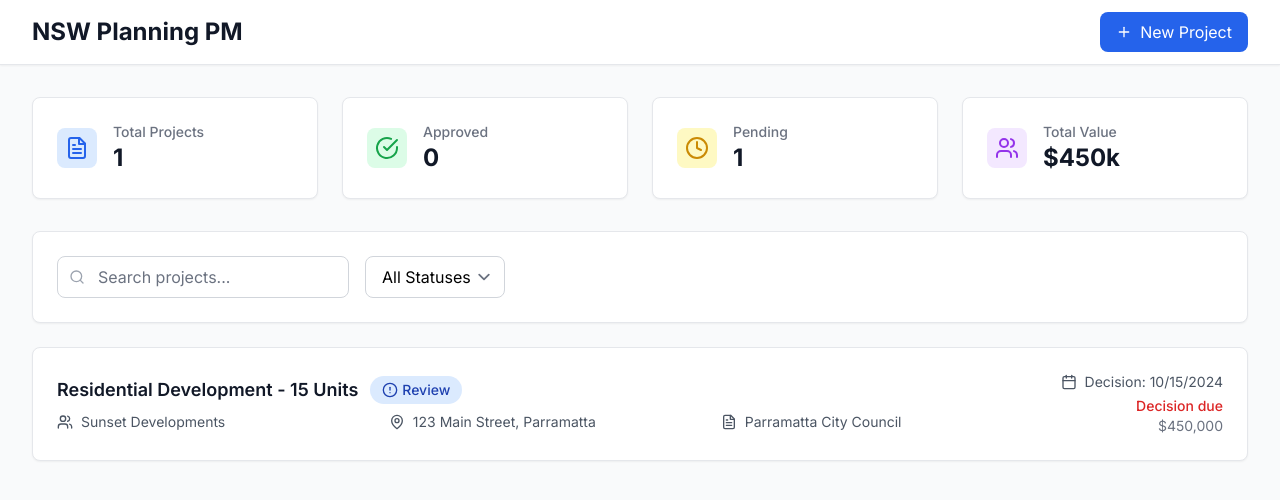
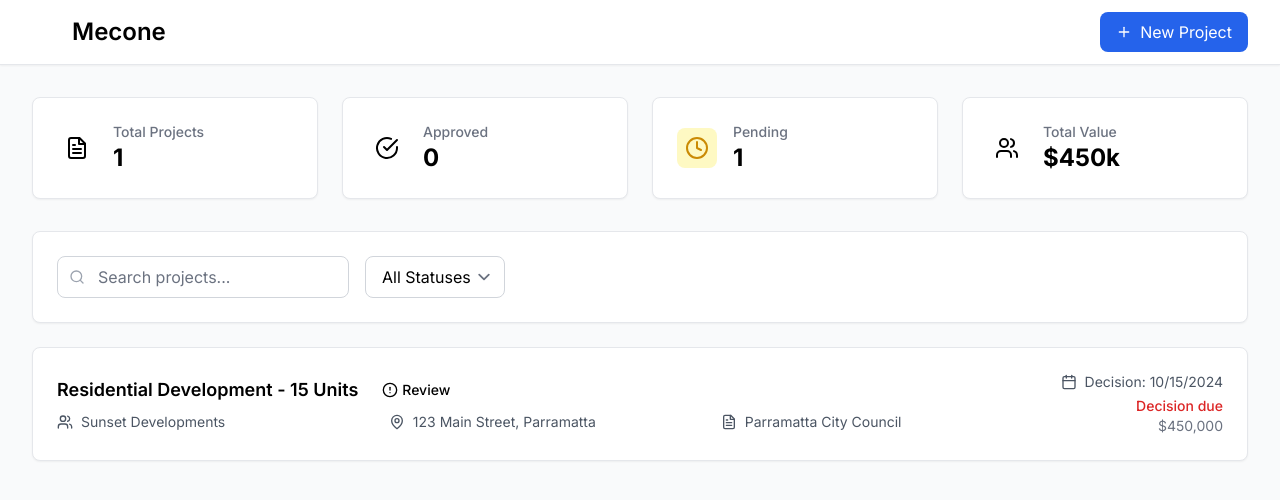
Before and after one commit to benfrsc-del/BenAppDemo, a Next.js app: page / in a window 1280 px wide. Shown: the top 500 px of the page. Built offline with nearby package versions, Linux system fonts and the light colour scheme.

Commit message:
Update page.tsx

```diff
--- a/app/page.tsx
+++ b/app/page.tsx
@@ -67,6 +67,18 @@ const calculateDaysRemaining = (expectedDecision: string): number => {
   return Math.max(0, diffDays)
 }
 
+// Mecone Logo Component
+const MeconeLogo = () => (
+  <div className="flex items-center gap-2">
+    <div className="flex gap-1">
+      <div className="w-2 h-6 bg-mecone-lawn transform -skew-x-12"></div>
+      <div className="w-2 h-6 bg-mecone-lawn transform -skew-x-12 opacity-70"></div>
+      <div className="w-2 h-6 bg-mecone-lawn transform -skew-x-12 opacity-40"></div>
+    </div>
+    <span className="text-2xl font-semibold text-mecone-forest">Mecone</span>
+  </div>
+)
+
 export default function Dashboard() {
   const [projects, setProjects] = useState<Project[]>([])
   const [filterStatus, setFilterStatus] = useState<string>('all')
@@ -76,7 +88,7 @@ export default function Dashboard() {
   const [viewingProject, setViewingProject] = useState<Project | null>(null)
 
   useEffect(() => {
-    const savedProjects = localStorage.getItem('nswPlanningProjects')
+    const savedProjects = localStorage.getItem('meconePlanningProjects')
     if (savedProjects) {
       const parsed = JSON.parse(savedProjects)
       const updatedProjects = parsed.map((project: Project) => ({
@@ -105,13 +117,13 @@ export default function Dashboard() {
         }
       ]
       setProjects(sampleProjects)
-      localStorage.setItem('nswPlanningProjects', JSON.stringify(sampleProjects))
+      localStorage.setItem('meconePlanningProjects', JSON.stringify(sampleProjects))
     }
   }, [])
 
   useEffect(() => {
     if (projects.length > 0) {
-      localStorage.setItem('nswPlanningProjects', JSON.stringify(projects))
+      localStorage.setItem('meconePlanningProjects', JSON.stringify(projects))
     }
   }, [projects])
 
@@ -154,13 +166,13 @@ export default function Dashboard() {
     const baseClasses = 'status-badge'
     switch (status) {
       case 'submitted':
-        return `${baseClasses} status-submitted`
+        return `${baseClasses} bg-yellow-100 text-yellow-800`
       case 'review':
-        return `${baseClasses} status-review`
+        return `${baseClasses} bg-mecone-iris/20 text-mecone-purple`
       case 'approved':
-        return `${baseClasses} status-approved`
+        return `${baseClasses} bg-mecone-lawn/20 text-mecone-forest`
       case 'conditional':
-        return `${baseClasses} status-conditional`
+        return `${baseClasses} bg-orange-100 text-orange-800`
       default:
         return baseClasses
     }
@@ -225,7 +237,7 @@ export default function Dashboard() {
         <div className="bg-white rounded-lg shadow-xl max-w-2xl w-full max-h-[90vh] overflow-y-auto">
           <div className="p-6">
             <div className="flex justify-between items-center mb-6">
-              <h2 className="text-2xl font-bold text-gray-900">
+              <h2 className="text-2xl font-bold text-mecone-greenfield">
                 {project ? 'Edit Project' : 'Add New Project'}
               </h2>
               <button onClick={onCancel} className="text-gray-400 hover:text-gray-600">
@@ -244,7 +256,7 @@ export default function Dashboard() {
                     required
                     value={formData.name}
                     onChange={(e) => setFormData({ ...formData, name: e.target.value })}
-                    className="w-full px-3 py-2 border border-gray-300 rounded-md focus:outline-none focus:ring-2 focus:ring-blue-500"
+                    className="w-full px-3 py-2 border border-gray-300 rounded-md focus:outline-none focus:ring-2 focus:ring-mecone-lawn"
                   />
                 </div>
 
@@ -257,7 +269,7 @@ export default function Dashboard() {
                     required
                     value={formData.client}
                     onChange={(e) => setFormData({ ...formData, client: e.target.value })}
-                    className="w-full px-3 py-2 border border-gray-300 rounded-md focus:outline-none focus:ring-2 focus:ring-blue-500"
+                    className="w-full px-3 py-2 border border-gray-300 rounded-md focus:outline-none focus:ring-2 focus:ring-mecone-lawn"
                   />
                 </div>
 
@@ -269,7 +281,7 @@ export default function Dashboard() {
                     type="text"
                     value={formData.address}
                     onChange={(e) => setFormData({ ...formData, address: e.target.value })}
-                    className="w-full px-3 py-2 border border-gray-300 rounded-md focus:outline-none focus:ring-2 focus:ring-blue-500"
+                    className="w-full px-3 py-2 border border-gray-300 rounded-md focus:outline-none focus:ring-2 focus:ring-mecone-lawn"
                   />
                 </div>
 
@@ -280,7 +292,7 @@ export default function Dashboard() {
                   <select
                     value={formData.council}
                     onChange={(e) => setFormData({ ...formData, council: e.target.value })}
-                    className="w-full px-3 py-2 border border-gray-300 rounded-md focus:outline-none focus:ring-2 focus:ring-blue-500"
+                    className="w-full px-3 py-2 border border-gray-300 rounded-md focus:outline-none focus:ring-2 focus:ring-mecone-lawn"
                   >
                     <option value="">Select Council</option>
                     {NSW_COUNCILS.map(council => (
@@ -296,7 +308,7 @@ export default function Dashboard() {
                   <select
                     value={formData.status}
                     onChange={(e) => setFormData({ ...formData, status: e.target.value as any })}
-                    className="w-full px-3 py-2 border border-gray-300 rounded-md focus:outline-none focus:ring-2 focus:ring-blue-500"
+                    className="w-full px-3 py-2 border border-gray-300 rounded-md focus:outline-none focus:ring-2 focus:ring-mecone-lawn"
                   >
                     <option value="submitted">Submitted</option>
                     <option value="review">Under Review</option>
@@ -313,7 +325,7 @@ export default function Dashboard() {
                     type="date"
                     value={formData.submissionDate}
                     onChange={(e) => setFormData({ ...formData, submissionDate: e.target.value })}
-                    className="w-full px-3 py-2 border border-gray-300 rounded-md focus:outline-none focus:ring-2 focus:ring-blue-500"
+                    className="w-full px-3 py-2 border border-gray-300 rounded-md focus:outline-none focus:ring-2 focus:ring-mecone-lawn"
                   />
                 </div>
 
@@ -326,7 +338,7 @@ export default function Dashboard() {
                     required
                     value={formData.expectedDecision}
                     onChange={(e) => setFormData({ ...formData, expectedDecision: e.target.value })}
-                    className="w-full px-3 py-2 border border-gray-300 rounded-md focus:outline-none focus:ring-2 focus:ring-blue-500"
+                    className="w-full px-3 py-2 border border-gray-300 rounded-md focus:outline-none focus:ring-2 focus:ring-mecone-lawn"
                   />
                 </div>
 
@@ -338,7 +350,7 @@ export default function Dashboard() {
                     type="number"
                     value={formData.value}
                     onChange={(e) => setFormData({ ...formData, value: parseInt(e.target.value) || 0 })}
-                    className="w-full px-3 py-2 border border-gray-300 rounded-md focus:outline-none focus:ring-2 focus:ring-blue-500"
+                    className="w-full px-3 py-2 border border-gray-300 rounded-md focus:outline-none focus:ring-2 focus:ring-mecone-lawn"
                   />
                 </div>
 
@@ -350,7 +362,7 @@ export default function Dashboard() {
                     type="text"
                     value={formData.daNumber}
                     onChange={(e) => setFormData({ ...formData, daNumber: e.target.value })}
-                    className="w-full px-3 py-2 border border-gray-300 rounded-md focus:outline-none focus:ring-2 focus:ring-blue-500"
+                    className="w-full px-3 py-2 border border-gray-300 rounded-md focus:outline-none focus:ring-2 focus:ring-mecone-lawn"
                   />
                 </div>
 
@@ -362,7 +374,7 @@ export default function Dashboard() {
                     value={formData.description}
                     onChange={(e) => setFormData({ ...formData, description: e.target.value })}
                     rows={3}
-                    className="w-full px-3 py-2 border border-gray-300 rounded-md focus:outline-none focus:ring-2 focus:ring-blue-500"
+                    className="w-full px-3 py-2 border border-gray-300 rounded-md focus:outline-none focus:ring-2 focus:ring-mecone-lawn"
                   />
                 </div>
 
@@ -374,7 +386,7 @@ export default function Dashboard() {
                     type="text"
                     value={formData.contactPerson}
                     onChange={(e) => setFormData({ ...formData, contactPerson: e.target.value })}
-                    className="w-full px-3 py-2 border border-gray-300 rounded-md focus:outline-none focus:ring-2 focus:ring-blue-500"
+                    className="w-full px-3 py-2 border border-gray-300 rounded-md focus:outline-none focus:ring-2 focus:ring-mecone-lawn"
                   />
                 </div>
 
@@ -386,7 +398,7 @@ export default function Dashboard() {
                     type="email"
                     value={formData.contactEmail}
                     onChange={(e) => setFormData({ ...formData, contactEmail: e.target.value })}
-                    className="w-full px-3 py-2 border border-gray-300 rounded-md focus:outline-none focus:ring-2 focus:ring-blue-500"
+                    className="w-full px-3 py-2 border border-gray-300 rounded-md focus:outline-none focus:ring-2 focus:ring-mecone-lawn"
                   />
                 </div>
 
@@ -398,7 +410,7 @@ export default function Dashboard() {
                     type="tel"
                     value={formData.contactPhone}
                     onChange={(e) => setFormData({ ...formData, contactPhone: e.target.value })}
-                    className="w-full px-3 py-2 border border-gray-300 rounded-md focus:outline-none focus:ring-2 focus:ring-blue-500"
+                    className="w-full px-3 py-2 border border-gray-300 rounded-md focus:outline-none focus:ring-2 focus:ring-mecone-lawn"
                   />
                 </div>
               </div>
@@ -430,7 +442,7 @@ export default function Dashboard() {
         <div className="p-6">
           <div className="flex justify-between items-start mb-6">
             <div>
-              <h2 className="text-2xl font-bold text-gray-900 mb-2">{project.name}</h2>
+              <h2 className="text-2xl font-bold text-mecone-greenfield mb-2">{project.name}</h2>
               <span className={getStatusBadge(project.status)}>
                 <span className="flex items-center gap-1">
                   {getStatusIcon(project.status)}
@@ -445,7 +457,7 @@ export default function Dashboard() {
 
           <div className="grid grid-cols-1 md:grid-cols-2 gap-6 mb-6">
             <div>
-              <h3 className="font-semibold text-gray-700 mb-2">Client Information</h3>
+              <h3 className="font-semibold text-mecone-forest mb-2">Client Information</h3>
               <p className="text-gray-600 mb-1">{project.client}</p>
               {project.contactPerson && (
                 <p className="text-sm text-gray-500">Contact: {project.contactPerson}</p>
@@ -459,7 +471,7 @@ export default function Dashboard() {
             </div>
 
             <div>
-              <h3 className="font-semibold text-gray-700 mb-2">Project Details</h3>
+              <h3 className="font-semibold text-mecone-forest mb-2">Project Details</h3>
               <p className="text-gray-600 mb-1">{project.address}</p>
               <p className="text-sm text-gray-500">{project.council}</p>
               {project.daNumber && (
@@ -468,7 +480,7 @@ export default function Dashboard() {
             </div>
 
             <div>
-              <h3 className="font-semibold text-gray-700 mb-2">Timeline</h3>
+              <h3 className="font-semibold text-mecone-forest mb-2">Timeline</h3>
               <p className="text-sm text-gray-500">
                 Submitted: {new Date(project.submissionDate).toLocaleDateString()}
               </p>
@@ -477,21 +489,21 @@ export default function Dashboard() {
               </p>
               <p className={`text-sm font-medium ${
                 project.daysRemaining <= 7 ? 'text-red-600' :
-                project.daysRemaining <= 14 ? 'text-yellow-600' : 'text-green-600'
+                project.daysRemaining <= 14 ? 'text-yellow-600' : 'text-mecone-lawn'
               }`}>
                 {project.daysRemaining === 0 ? 'Decision due' : `${project.daysRemaining} days remaining`}
               </p>
             </div>
 
             <div>
-              <h3 className="font-semibold text-gray-700 mb-2">Value</h3>
-              <p className="text-2xl font-bold text-gray-900">${project.value.toLocaleString()}</p>
+              <h3 className="font-semibold text-mecone-forest mb-2">Value</h3>
+              <p className="text-2xl font-bold text-mecone-greenfield">${project.value.toLocaleString()}</p>
             </div>
           </div>
 
           {project.description && (
             <div className="mb-6">
-              <h3 className="font-semibold text-gray-700 mb-2">Description</h3>
+              <h3 className="font-semibold text-mecone-forest mb-2">Description</h3>
               <p className="text-gray-600">{project.description}</p>
             </div>
           )}
@@ -516,6 +528,23 @@ export default function Dashboard() {
 
   if (viewingProject) {
     return (
+      <>
+        <div className="min-h-screen bg-gray-50">
+          <header className="bg-white shadow-sm border-b border-gray-200">
+            <div className="max-w-7xl mx-auto px-4 sm:px-6 lg:px-8">
+              <div className="flex justify-between items-center h-16">
+                <MeconeLogo />
+                <button
+                  onClick={() => setIsAddingProject(true)}
+                  className="btn-primary flex items-center gap-2"
+                >
+                  <Plus className="w-4 h-4" />
+                  New Project
+                </button>
+              </div>
+            </div>
+          </header>
+        </div>
         <ProjectDetails
           project={viewingProject}
           onClose={() => setViewingProject(null)}
@@ -525,6 +554,7 @@ export default function Dashboard() {
           }}
           onDelete={() => deleteProject(viewingProject.id)}
         />
+      </>
     )
   }
 
@@ -533,9 +563,7 @@ export default function Dashboard() {
       <header className="bg-white shadow-sm border-b border-gray-200">
         <div className="max-w-7xl mx-auto px-4 sm:px-6 lg:px-8">
           <div className="flex justify-between items-center h-16">
-            <div className="flex items-center">
-              <h1 className="text-2xl font-bold text-gray-900">NSW Planning PM</h1>
-            </div>
+            <MeconeLogo />
             <button
               onClick={() => setIsAddingProject(true)}
               className="btn-primary flex items-center gap-2"
@@ -551,24 +579,24 @@ export default function Dashboard() {
         <div className="grid grid-cols-1 md:grid-cols-4 gap-6 mb-8">
           <div className="card">
             <div className="flex items-center">
-              <div className="p-2 bg-blue-100 rounded-lg">
-                <FileText className="w-6 h-6 text-blue-600" />
+              <div className="p-2 bg-mecone-urbanzest/20 rounded-lg">
+                <FileText className="w-6 h-6 text-mecone-forest" />
               </div>
               <div className="ml-4">
                 <h3 className="text-sm font-medium text-gray-500">Total Projects</h3>
-                <p className="text-2xl font-bold text-gray-900">{totalProjects}</p>
+                <p className="text-2xl font-bold text-mecone-greenfield">{totalProjects}</p>
               </div>
             </div>
           </div>
 
           <div className="card">
             <div className="flex items-center">
-              <div className="p-2 bg-green-100 rounded-lg">
-                <CheckCircle className="w-6 h-6 text-green-600" />
+              <div className="p-2 bg-mecone-lawn/20 rounded-lg">
+                <CheckCircle className="w-6 h-6 text-mecone-lawn" />
               </div>
               <div className="ml-4">
                 <h3 className="text-sm font-medium text-gray-500">Approved</h3>
-                <p className="text-2xl font-bold text-gray-900">{approvedProjects}</p>
+                <p className="text-2xl font-bold text-mecone-greenfield">{approvedProjects}</p>
               </div>
             </div>
           </div>
@@ -580,19 +608,19 @@ export default function Dashboard() {
               </div>
               <div className="ml-4">
                 <h3 className="text-sm font-medium text-gray-500">Pending</h3>
-                <p className="text-2xl font-bold text-gray-900">{pendingProjects}</p>
+                <p className="text-2xl font-bold text-mecone-greenfield">{pendingProjects}</p>
               </div>
             </div>
           </div>
 
           <div className="card">
             <div className="flex items-center">
-              <div className="p-2 bg-purple-100 rounded-lg">
-                <Users className="w-6 h-6 text-purple-600" />
+              <div className="p-2 bg-mecone-iris/20 rounded-lg">
+                <Users className="w-6 h-6 text-mecone-purple" />
               </div>
               <div className="ml-4">
                 <h3 className="text-sm font-medium text-gray-500">Total Value</h3>
-                <p className="text-2xl font-bold text-gray-900">${(totalValue / 1000).toFixed(0)}k</p>
+                <p className="text-2xl font-bold text-mecone-greenfield">${(totalValue / 1000).toFixed(0)}k</p>
               </div>
             </div>
           </div>
@@ -606,14 +634,14 @@ export default function Dashboard() {
                 <input
                   type="text"
                   placeholder="Search projects..."
-                  className="pl-10 pr-4 py-2 border border-gray-300 rounded-lg focus:ring-2 focus:ring-blue-500 focus:border-transparent"
+                  className="pl-10 pr-4 py-2 border border-gray-300 rounded-lg focus:ring-2 focus:ring-mecone-lawn focus:border-transparent"
                   value={searchTerm}
                   onChange={(e) => setSearchTerm(e.target.value)}
                 />
               </div>
 
               <select
-                className="px-4 py-2 border border-gray-300 rounded-lg focus:ring-2 focus:ring-blue-500 focus:border-transparent"
+                className="px-4 py-2 border border-gray-300 rounded-lg focus:ring-2 focus:ring-mecone-lawn focus:border-transparent"
                 value={filterStatus}
                 onChange={(e) => setFilterStatus(e.target.value)}
               >
@@ -631,13 +659,13 @@ export default function Dashboard() {
           {filteredProjects.map((project) => (
             <div
               key={project.id}
-              className="card hover:shadow-md transition-shadow cursor-pointer"
+              className="card hover:shadow-md transition-shadow cursor-pointer hover:border-mecone-lawn"
               onClick={() => setViewingProject(project)}
             >
               <div className="flex flex-col lg:flex-row lg:items-center justify-between">
                 <div className="flex-1">
                   <div className="flex items-center gap-3 mb-2">
-                    <h3 className="text-lg font-semibold text-gray-900">{project.name}</h3>
+                    <h3 className="text-lg font-semibold text-mecone-greenfield">{project.name}</h3>
                     <span className={getStatusBadge(project.status)}>
                       <span className="flex items-center gap-1">
                         {getStatusIcon(project.status)}
@@ -648,15 +676,15 @@ export default function Dashboard() {
 
                   <div className="grid grid-cols-1 md:grid-cols-3 gap-4 text-sm text-gray-600">
                     <div className="flex items-center gap-2">
-                      <Users className="w-4 h-4" />
+                      <Users className="w-4 h-4 text-mecone-forest" />
                       <span>{project.client}</span>
                     </div>
                     <div className="flex items-center gap-2">
-                      <MapPin className="w-4 h-4" />
+                      <MapPin className="w-4 h-4 text-mecone-forest" />
                       <span>{project.address}</span>
                     </div>
                     <div className="flex items-center gap-2">
-                      <FileText className="w-4 h-4" />
+                      <FileText className="w-4 h-4 text-mecone-forest" />
                       <span>{project.council}</span>
                     </div>
                   </div>
@@ -664,13 +692,13 @@ export default function Dashboard() {
 
                 <div className="mt-4 lg:mt-0 lg:ml-6 flex flex-col lg:items-end">
                   <div className="flex items-center gap-2 text-sm text-gray-600 mb-1">
-                    <Calendar className="w-4 h-4" />
+                    <Calendar className="w-4 h-4 text-mecone-forest" />
                     <span>Decision: {new Date(project.expectedDecision).toLocaleDateString()}</span>
                   </div>
                   <div className="text-right">
                     <div className={`text-sm font-medium ${
                       project.daysRemaining <= 7 ? 'text-red-600' :
-                      project.daysRemaining <= 14 ? 'text-yellow-600' : 'text-green-600'
+                      project.daysRemaining <= 14 ? 'text-yellow-600' : 'text-mecone-lawn'
                     }`}>
                       {project.daysRemaining === 0 ? 'Decision due' : `${project.daysRemaining} days remaining`}
                     </div>
```
Lines whose indentation alone changed are shown as unchanged.
